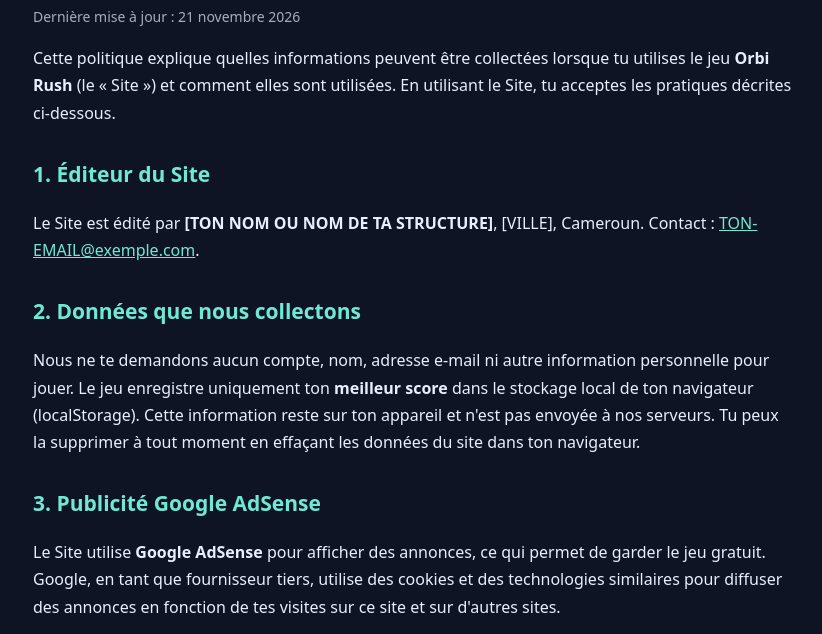
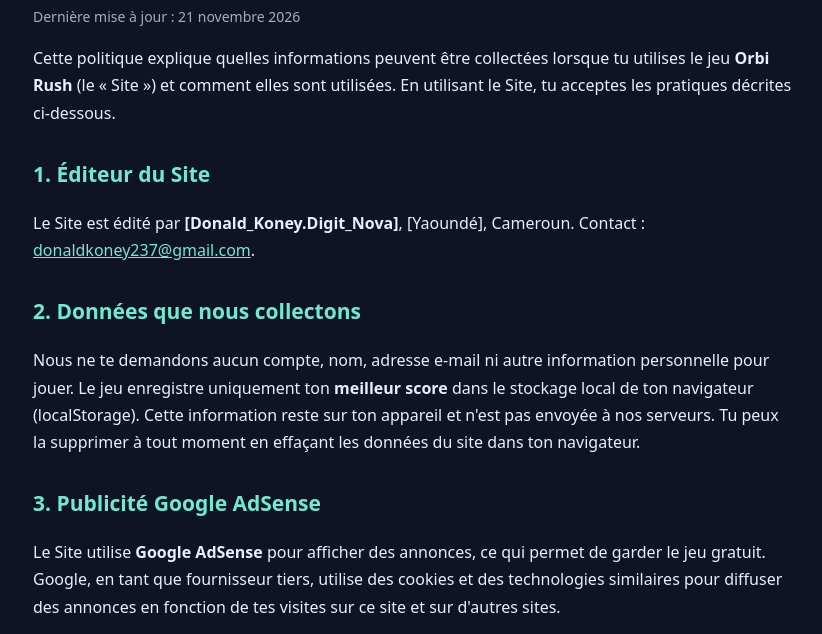
Before and after one commit to donaldkoney/-orbi-rush, a plain HTML site: page politique-confidentialite.html in a window 1280 px wide. Shown: the part 165-799 px from the top of the page, without its empty margins (227-1049 px from the left). Drawn offline with Linux system fonts and the light colour scheme.

Commit message:
Update politique-confidentialite.html

```diff
--- a/politique-confidentialite.html
+++ b/politique-confidentialite.html
@@ -22,7 +22,7 @@ a{color:#6fe9d4}
 <p>Cette politique explique quelles informations peuvent être collectées lorsque tu utilises le jeu <b>Orbi Rush</b> (le « Site ») et comment elles sont utilisées. En utilisant le Site, tu acceptes les pratiques décrites ci-dessous.</p>
 
 <h2>1. Éditeur du Site</h2>
-<p>Le Site est édité par <b>[TON NOM OU NOM DE TA STRUCTURE]</b>, [VILLE], Cameroun. Contact : <a href="mailto:TON-EMAIL@exemple.com">TON-EMAIL@exemple.com</a>.</p>
+<p>Le Site est édité par <b>[Donald_Koney.Digit_Nova]</b>, [Yaoundé], Cameroun. Contact : <a href="mailto:donaldkoney237@gmail.com">donaldkoney237@gmail.com</a>.</p>
 
 <h2>2. Données que nous collectons</h2>
 <p>Nous ne te demandons aucun compte, nom, adresse e-mail ni autre information personnelle pour jouer. Le jeu enregistre uniquement ton <b>meilleur score</b> dans le stockage local de ton navigateur (localStorage). Cette information reste sur ton appareil et n'est pas envoyée à nos serveurs. Tu peux la supprimer à tout moment en effaçant les données du site dans ton navigateur.</p>
```
